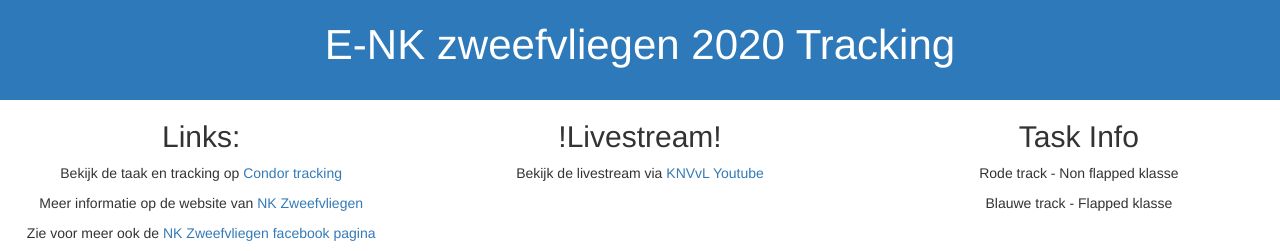
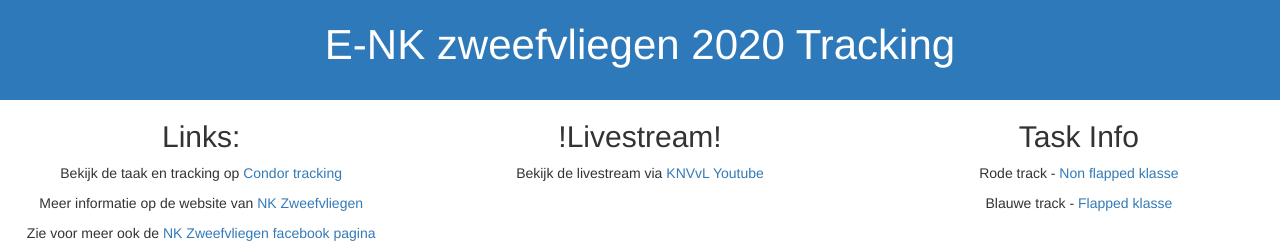
Before and after one commit to GliderGeek/nk-tracking, a plain HTML site: page index.html in a window 1280 px wide. Shown: the top 251 px of the page. Drawn offline with Linux system fonts and the light colour scheme; grey boxes are pictures that could not be loaded.

Commit message:
Update index.html

```diff
--- a/index.html
+++ b/index.html
@@ -41,8 +41,8 @@
 
 						<div class="column right">
 							<h2>Task Info</h2>
-								<p>Rode track - Non flapped klasse</p>
-								<p>Blauwe track - Flapped klasse</p>
+								<p>Rode track - <a href="http://www.cunimb.net/condor/#w=0&c=45.11800,6.17238&z=10&t=https://raw.githubusercontent.com/rsms85/CondorTask/master/OGNFiles/20200522_NF.OGN" title="Condor tracking"target="_blank"> Non flapped klasse</a></p>
+								<p>Blauwe track - <a href="http://www.cunimb.net/condor/#w=0&c=45.11800,6.17238&z=10&t=https://raw.githubusercontent.com/rsms85/CondorTask/master/OGNFiles/20200522_F.OGN" title="Condor tracking"target="_blank"> Flapped klasse</a></p>
 						</div>
 					</div>
 				</div>
```
